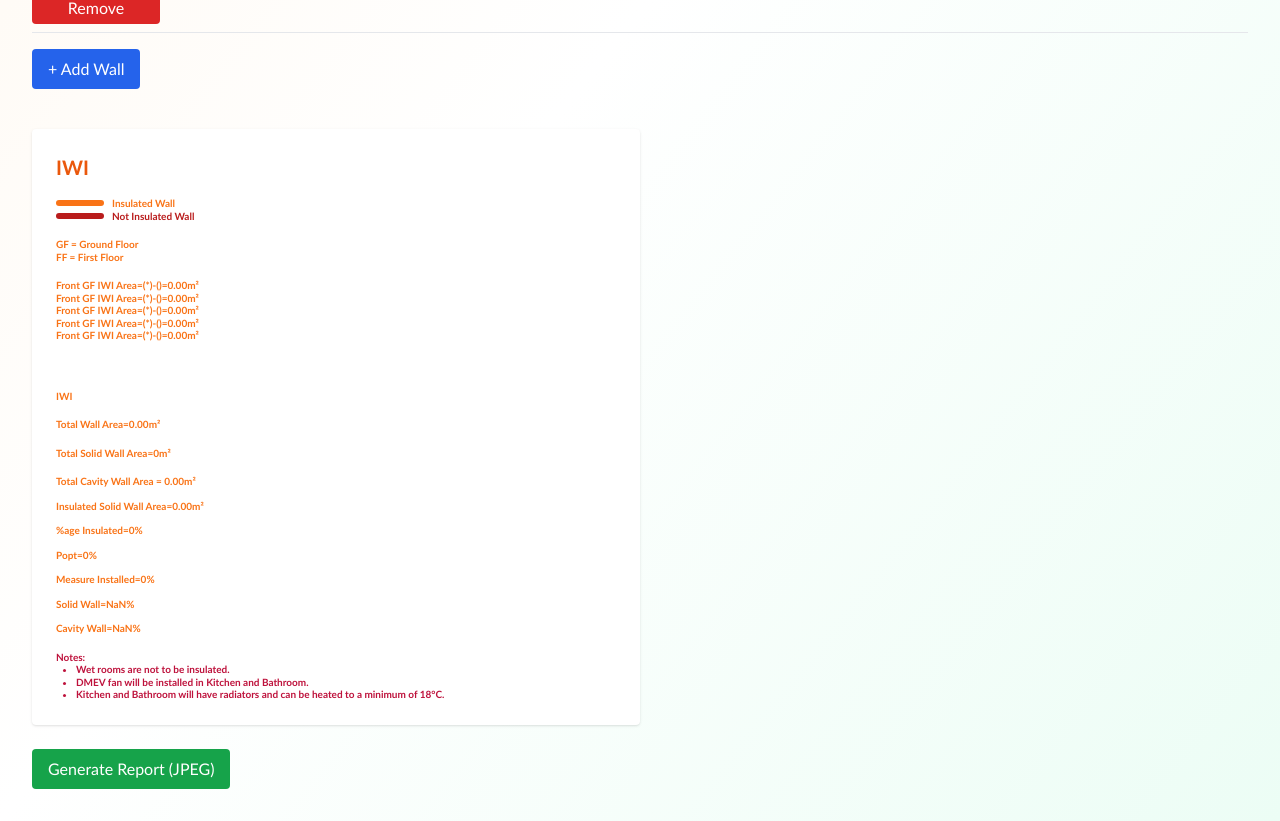
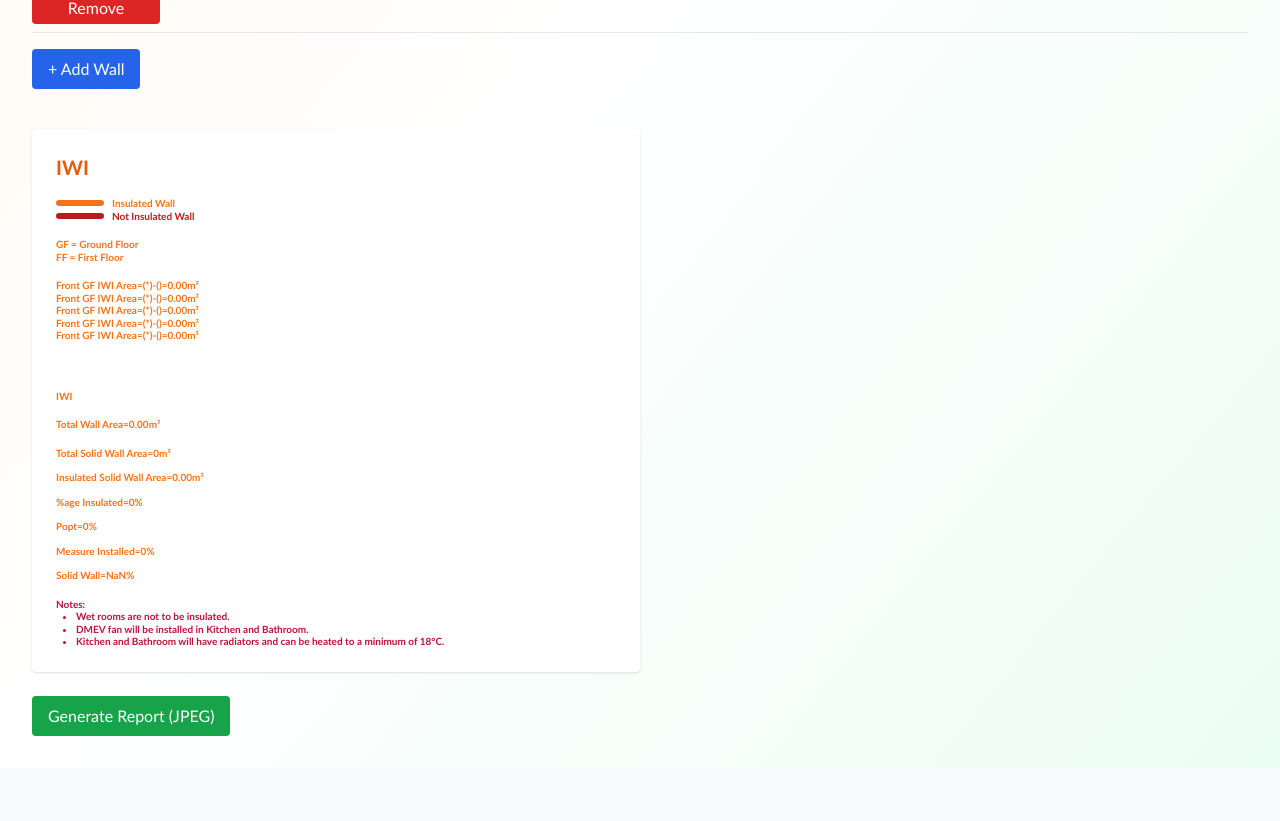
Before and after one commit to HameyDev/popt-calculator, a Next.js app: page / in a window 1280 px wide. Shown: the part 800-1621 px from the top of the page. After the commit the page ends 1568 px from the top, so only its background shows below. Built offline with nearby package versions, Linux system fonts and the light colour scheme.

Commit message:
Update page.js

```diff
--- a/src/app/page.js
+++ b/src/app/page.js
@@ -275,7 +275,7 @@ export default function IWICalculator() {
         <p className="mt-4 font-semibold text-orange-500">
           Total Solid Wall Area={totals.totalWallArea - totals.cavityArea}m²
         </p>
-        {totals.cavityArea !== 0 && (
+        {totals.cavityArea > 0 && (
          <p className="mt-4 font-semibold text-orange-500">
            Total Cavity Wall Area = {totals.cavityArea}m²
          </p>
@@ -292,9 +292,9 @@ export default function IWICalculator() {
         <p className="mt-3 font-semibold text-orange-500">
           Measure Installed={Math.round(totals.percentInsulated)}%
         </p>
-        <p className="mt-3 font-semibold text-orange-500">Solid Wall={Math.round((totals.totalWallArea/(totals.totalWallArea-totals.cavityArea))*100)}%</p>
-        {totals.cavityArea !== 0 && (
-        <p className="mt-3 font-semibold text-orange-500">Cavity Wall={Math.round((totals.totalWallArea/totals.cavityArea)*100)}%</p>
+        <p className="mt-3 font-semibold text-orange-500">Solid Wall={Math.round(((totals.totalWallArea - totals.cavityArea) / totals.totalWallArea) * 100)}%</p>
+        {totals.cavityArea > 0 && (
+        <p className="mt-3 font-semibold text-orange-500">Cavity Wall={Math.round((totals.cavityArea / totals.totalWallArea) * 100)}%</p>
         )}
         <h4 className="text-[10px] leading-tight font-[Calibri] mt-4 font-bold text-rose-700">Notes:</h4>
         <ul className="text-[10px] leading-tight font-[Calibri] text-rose-700 font-bold list-disc ml-5">
```
